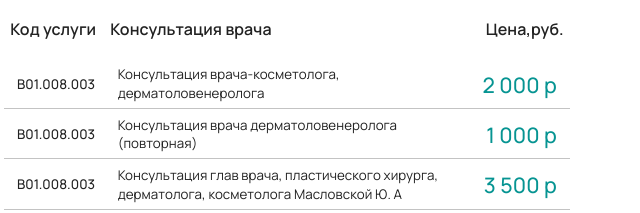
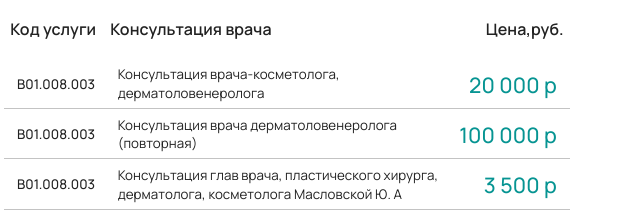
Before and after one commit to studio-yarrr/website-yumed, a website: page src/price.html in a window 1280 px wide. Shown: the part 371-584 px from the top of the page, 63-703 px from the left. Drawn offline with nearby package versions, Linux system fonts and the light colour scheme; some packages are replaced by stand-ins of ours; files that its build step writes are made by us from their sources; a script that the page names is missing.

Commit message:
fix(_price): column width

```diff
--- a/src/assets/scss/blocks/_service.scss
+++ b/src/assets/scss/blocks/_service.scss
@@ -414,7 +414,7 @@
         border-bottom: 0.2rem solid rgba(195, 195, 195, 1);
         gap: 1.5rem;
         display: grid;
-        grid-template-columns: 13.6rem 1fr 12rem;
+        grid-template-columns: 13.6rem 1fr 15rem;
 
         @include breakpoint(1024px) {
           padding: 0rem 1rem 0.8rem;
--- a/src/partials/_price.html
+++ b/src/partials/_price.html
@@ -84,13 +84,13 @@
                                         <h6 class="service-info-price__title code">B01.008.003</h6>
                                         <span class="service-info-price__title">Консультация врача-косметолога,
                                             дерматоловенеролога</span>
-                                        <span class="service-info-price__value">2 000 р</span>
+                                        <span class="service-info-price__value">20 000 р</span>
                                     </div>
                                     <div class="service-info-price__item">
                                         <h6 class="service-info-price__title code">B01.008.003</h6>
                                         <span class="service-info-price__title">Консультация врача дерматоловенеролога
                                             (повторная)</span>
-                                        <span class="service-info-price__value">1 000 р</span>
+                                        <span class="service-info-price__value">100 000 р</span>
                                     </div>
                                     <div class="service-info-price__item">
                                         <h6 class="service-info-price__title code">B01.008.003</h6>
```
